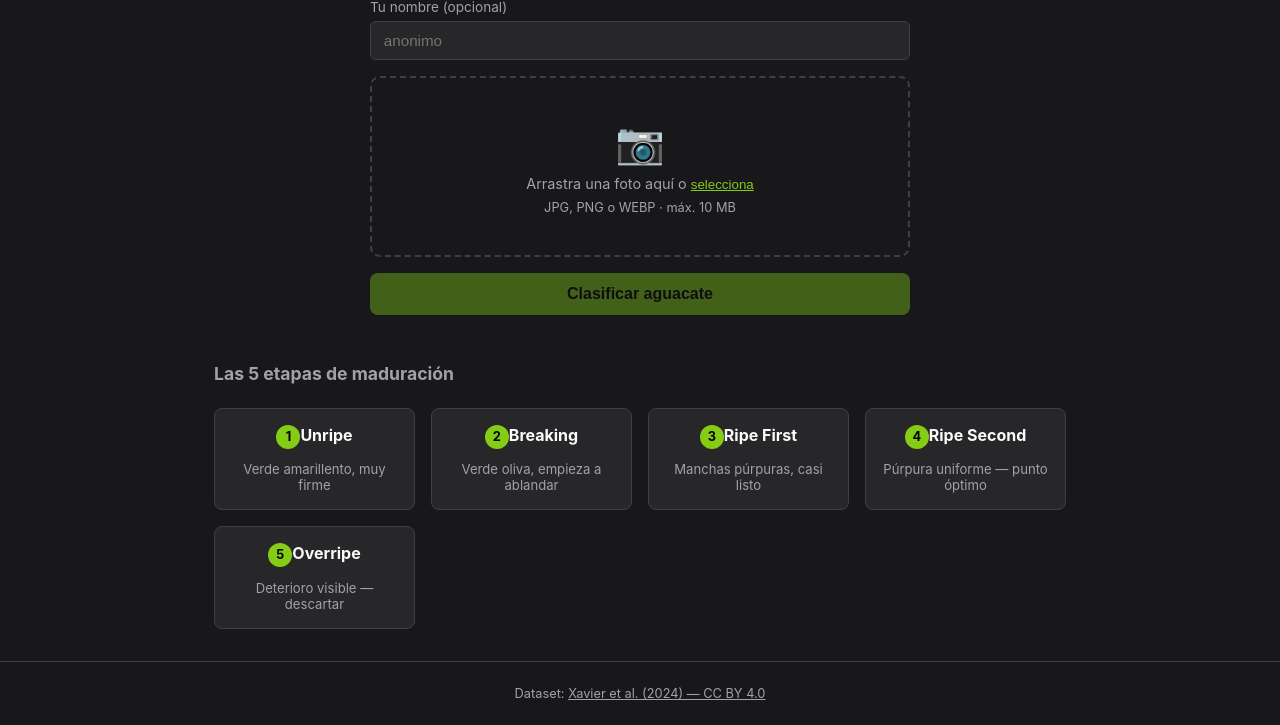
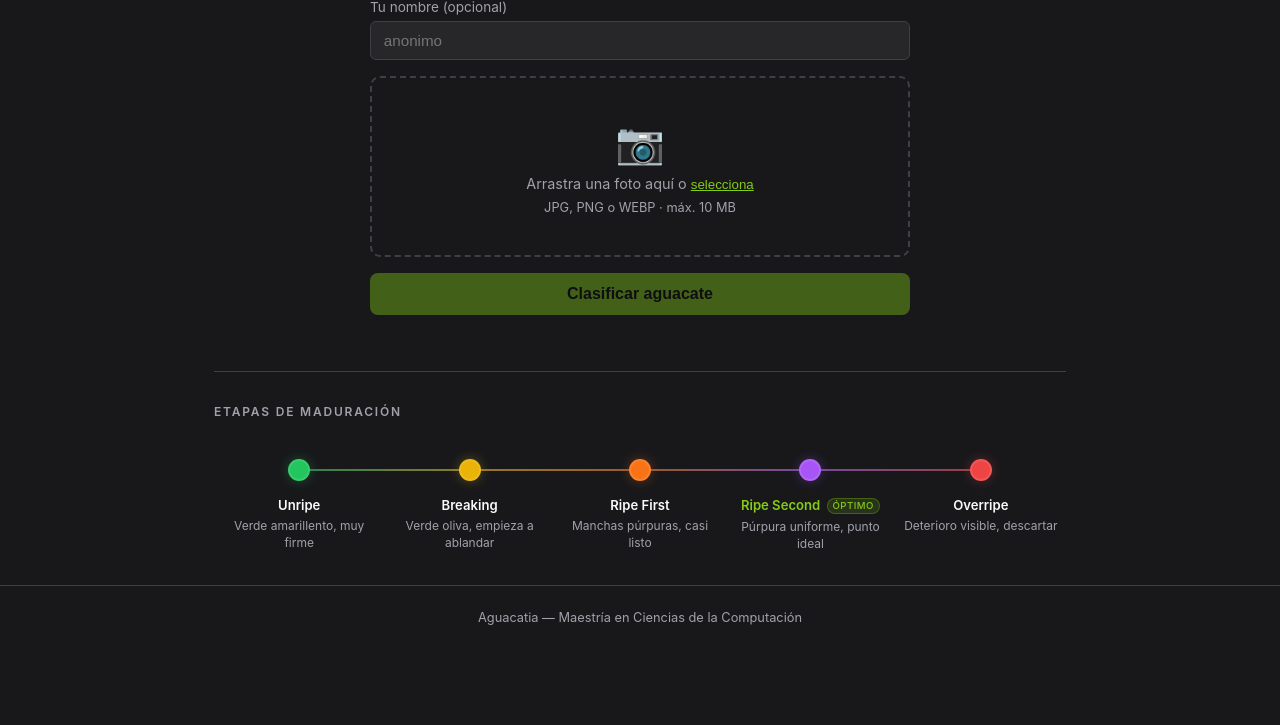
Before and after one commit to jmmana/aguacatia, a FastAPI app: page / in a window 1280 px wide. Shown: the part 197-922 px from the top of the page. After the commit the page ends 822 px from the top, so only its background shows below. Run offline with FastAPI, Linux system fonts and the light colour scheme; some libraries are stand-ins or nearby versions.

Commit message:
feat(web): timeline horizontal de etapas + footer limpio
- Reemplaza la cuadrícula de tarjetas numeradas por un timeline horizontal
  con puntos de color conectados por gradiente verde→amarillo→naranja→púrpura→rojo
- Badge "óptimo" en Ripe Second Stage
- Quita citación dataset del footer (no relevante en la UI)

Co-Authored-By: Claude Sonnet 4.6 <noreply@anthropic.com>

```diff
--- a/web/static/style.css
+++ b/web/static/style.css
@@ -155,29 +155,82 @@ footer a { color: var(--muted); }
 .mini-fill { height: 100%; background: var(--accent); border-radius: 3px; }
 .conf-num { color: var(--muted); text-align: right; white-space: nowrap; }
 
-/* STAGES GRID */
-.classes-info { margin-top: 3rem; }
-.classes-info h2 { margin-bottom: 1.5rem; font-size: 1.1rem; color: var(--muted); }
-.stages-grid { display: grid; grid-template-columns: repeat(auto-fit, minmax(160px, 1fr)); gap: 1rem; }
-.stage {
-    background: var(--surface);
-    border: 1px solid var(--border);
-    border-radius: 8px;
-    padding: 1rem;
+/* RIPENESS TIMELINE */
+.ripeness-section { margin-top: 3.5rem; padding-top: 2rem; border-top: 1px solid var(--border); }
+.ripeness-title { font-size: 0.75rem; font-weight: 600; letter-spacing: 0.15em; text-transform: uppercase; color: var(--muted); margin-bottom: 2.5rem; }
+
+.ripeness-timeline {
+    display: flex;
+    align-items: flex-start;
+    position: relative;
+    gap: 0;
+}
+
+.ripeness-track {
+    position: absolute;
+    top: 10px;
+    left: calc(10% + 10px);
+    right: calc(10% + 10px);
+    height: 2px;
+    background: var(--border);
+    z-index: 0;
+}
+.ripeness-track-fill {
+    height: 100%;
+    width: 100%;
+    background: linear-gradient(to right, #22c55e, #eab308, #f97316, #a855f7, #ef4444);
+    opacity: 0.5;
+}
+
+.ripeness-step {
+    flex: 1;
+    display: flex;
+    flex-direction: column;
+    align-items: center;
+    position: relative;
+    z-index: 1;
+}
+
+.ripeness-dot {
+    width: 22px;
+    height: 22px;
+    border-radius: 50%;
+    flex-shrink: 0;
+    margin-bottom: 1rem;
+    border: 2px solid rgba(255,255,255,0.1);
+}
+
+.ripeness-info {
     text-align: center;
+    padding: 0 0.25rem;
 }
-.stage-num {
+.ripeness-info strong {
+    display: block;
+    font-size: 0.82rem;
+    font-weight: 600;
+    margin-bottom: 0.3rem;
+    line-height: 1.3;
+}
+.ripeness-info p {
+    color: var(--muted);
+    font-size: 0.75rem;
+    line-height: 1.4;
+}
+.ripeness-optimal strong { color: var(--accent); }
+.badge-optimal {
     display: inline-block;
-    width: 24px; height: 24px;
-    background: var(--accent);
-    color: #000;
-    font-weight: 700;
-    border-radius: 50%;
-    font-size: 0.8rem;
-    line-height: 24px;
-    margin-bottom: 0.5rem;
+    font-size: 0.6rem;
+    padding: 1px 5px;
+    background: rgba(132, 204, 22, 0.15);
+    border: 1px solid rgba(132, 204, 22, 0.3);
+    border-radius: 20px;
+    color: var(--accent);
+    font-weight: 500;
+    vertical-align: middle;
+    margin-left: 3px;
+    text-transform: uppercase;
+    letter-spacing: 0.05em;
 }
-.stage p { color: var(--muted); font-size: 0.82rem; margin-top: 0.3rem; }
 
 /* HISTORIAL */
 .page-header { margin-bottom: 1.5rem; }
--- a/web/templates/base.html
+++ b/web/templates/base.html
@@ -23,7 +23,7 @@
     </main>
 
     <footer>
-        <p>Dataset: <a href="https://doi.org/10.17632/3xd9n945v8.1" target="_blank">Xavier et al. (2024) — CC BY 4.0</a></p>
+        <p>Aguacatia &mdash; Maestría en Ciencias de la Computación</p>
     </footer>
 </body>
 </html>
--- a/web/templates/index.html
+++ b/web/templates/index.html
@@ -42,14 +42,47 @@
 
 <section id="result-area"></section>
 
-<section class="classes-info">
-    <h2>Las 5 etapas de maduración</h2>
-    <div class="stages-grid">
-        <div class="stage"><span class="stage-num">1</span><strong>Unripe</strong><p>Verde amarillento, muy firme</p></div>
-        <div class="stage"><span class="stage-num">2</span><strong>Breaking</strong><p>Verde oliva, empieza a ablandar</p></div>
-        <div class="stage"><span class="stage-num">3</span><strong>Ripe First</strong><p>Manchas púrpuras, casi listo</p></div>
-        <div class="stage"><span class="stage-num">4</span><strong>Ripe Second</strong><p>Púrpura uniforme — punto óptimo</p></div>
-        <div class="stage"><span class="stage-num">5</span><strong>Overripe</strong><p>Deterioro visible — descartar</p></div>
+<section class="ripeness-section">
+    <h2 class="ripeness-title">Etapas de maduración</h2>
+    <div class="ripeness-timeline">
+        <div class="ripeness-track">
+            <div class="ripeness-track-fill"></div>
+        </div>
+        <div class="ripeness-step" data-stage="unripe">
+            <div class="ripeness-dot" style="background:#22c55e; box-shadow:0 0 12px #22c55e55"></div>
+            <div class="ripeness-info">
+                <strong>Unripe</strong>
+                <p>Verde amarillento, muy firme</p>
+            </div>
+        </div>
+        <div class="ripeness-step" data-stage="breaking">
+            <div class="ripeness-dot" style="background:#eab308; box-shadow:0 0 12px #eab30855"></div>
+            <div class="ripeness-info">
+                <strong>Breaking</strong>
+                <p>Verde oliva, empieza a ablandar</p>
+            </div>
+        </div>
+        <div class="ripeness-step" data-stage="ripe_first">
+            <div class="ripeness-dot" style="background:#f97316; box-shadow:0 0 12px #f9731655"></div>
+            <div class="ripeness-info">
+                <strong>Ripe First</strong>
+                <p>Manchas púrpuras, casi listo</p>
+            </div>
+        </div>
+        <div class="ripeness-step" data-stage="ripe_second">
+            <div class="ripeness-dot" style="background:#a855f7; box-shadow:0 0 12px #a855f755"></div>
+            <div class="ripeness-info ripeness-optimal">
+                <strong>Ripe Second <span class="badge-optimal">óptimo</span></strong>
+                <p>Púrpura uniforme, punto ideal</p>
+            </div>
+        </div>
+        <div class="ripeness-step" data-stage="overripe">
+            <div class="ripeness-dot" style="background:#ef4444; box-shadow:0 0 12px #ef444455"></div>
+            <div class="ripeness-info">
+                <strong>Overripe</strong>
+                <p>Deterioro visible, descartar</p>
+            </div>
+        </div>
     </div>
 </section>
 
```
